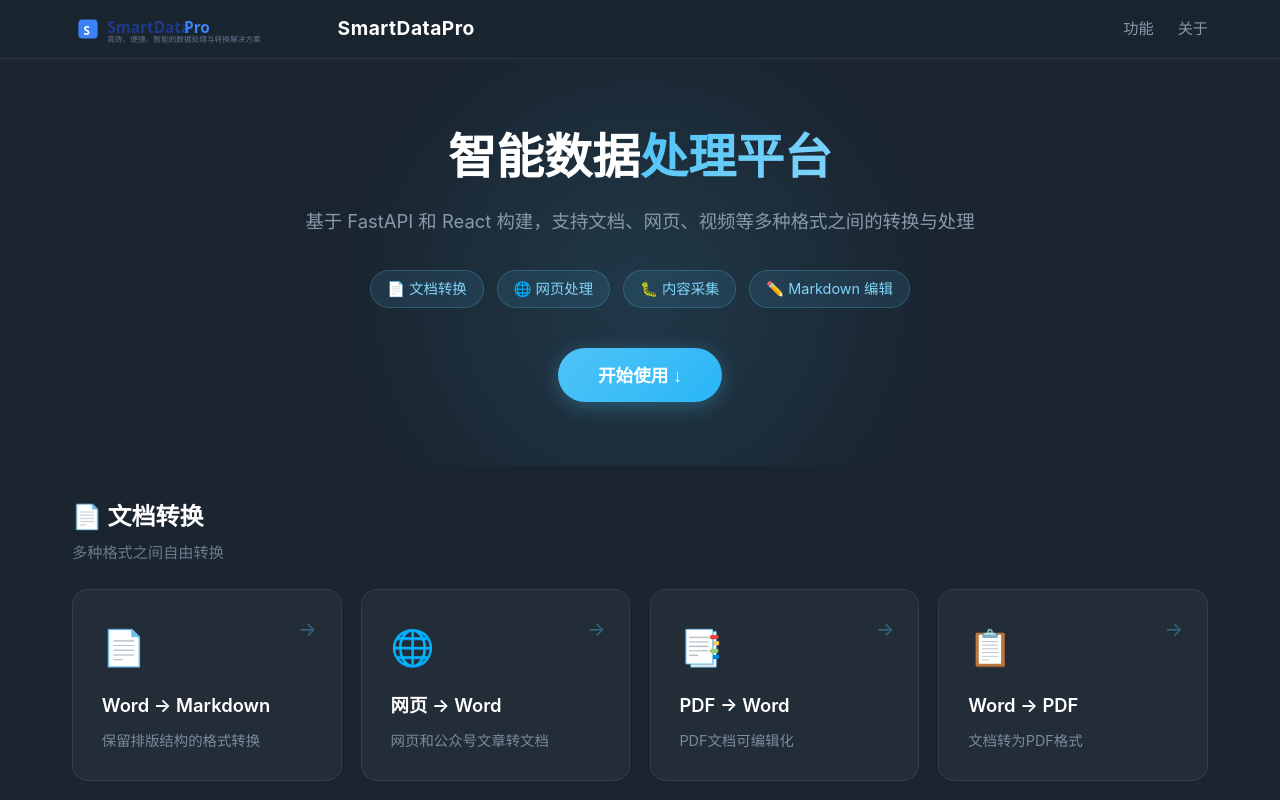
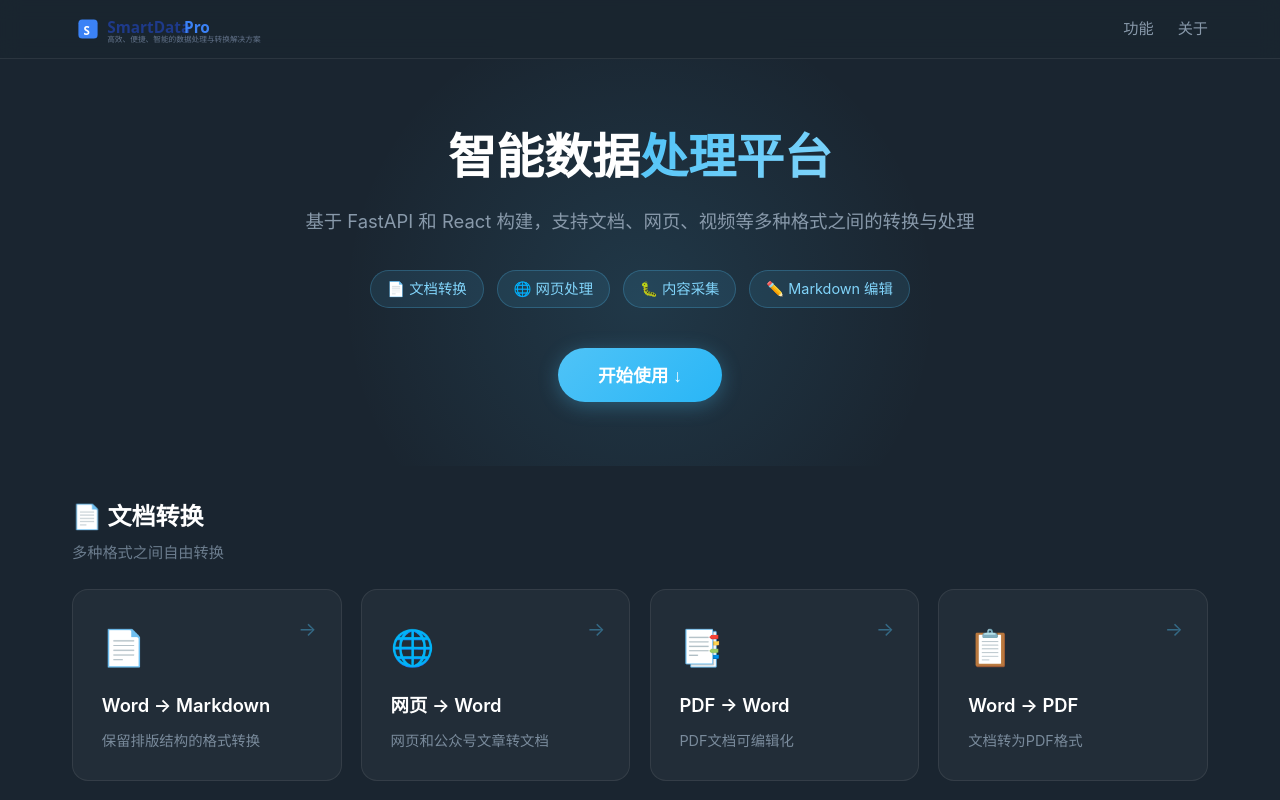
Before and after one commit to aqiyoung/SmartDataPro, a React (Vite) app in the folder frontend/: page / in a window 1280 px wide. Shown: the top 800 px of the page. Built offline with nearby package versions, Linux system fonts and the light colour scheme.

Commit message:
fix: 修复顶部导航栏logo重复显示问题

```diff
--- a/frontend/src/HomePage.jsx
+++ b/frontend/src/HomePage.jsx
@@ -42,7 +42,6 @@ const HomePage = () => {
         <div className="landing-header-inner">
           <div className="landing-logo">
             <img src="/logo.svg" alt="SmartDataPro" className="landing-logo-img" />
-            <span className="landing-logo-text">SmartDataPro</span>
           </div>
           <div className="landing-nav-links">
             <a href="#features">功能</a>
```
